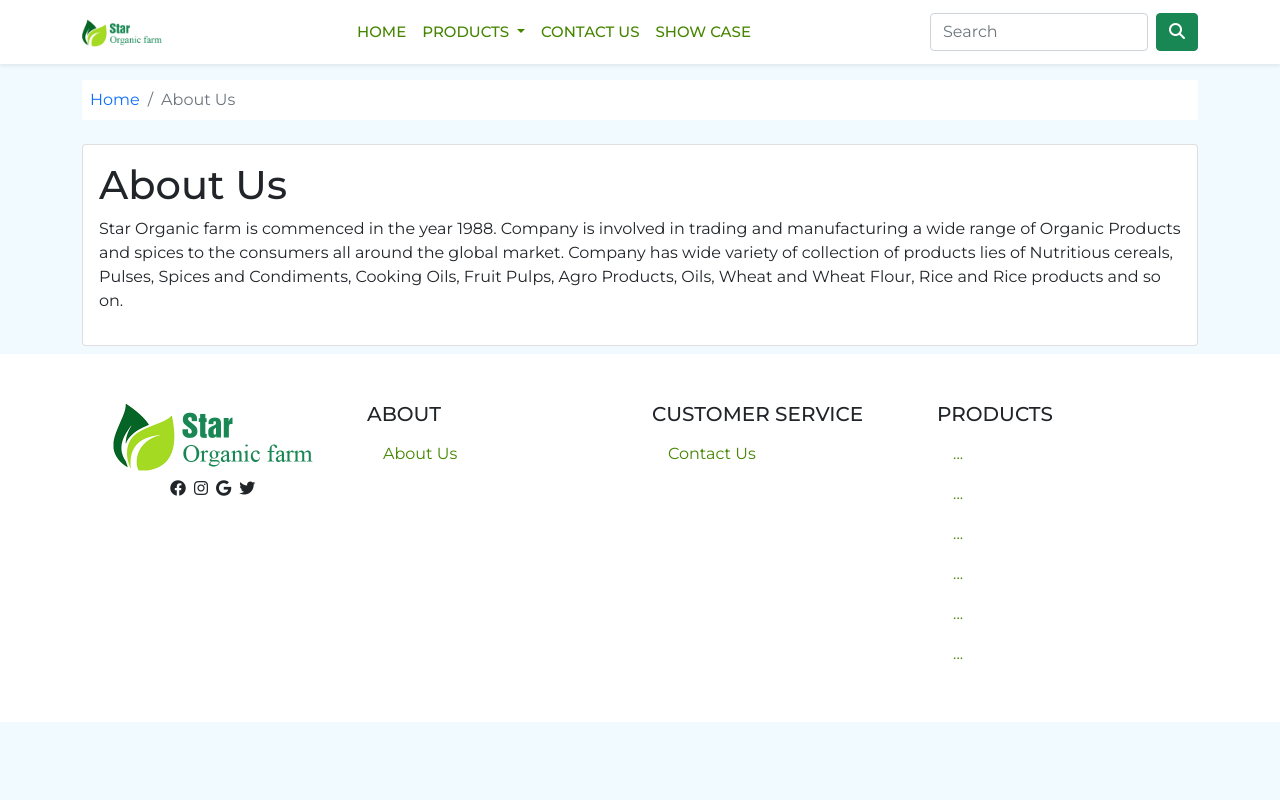
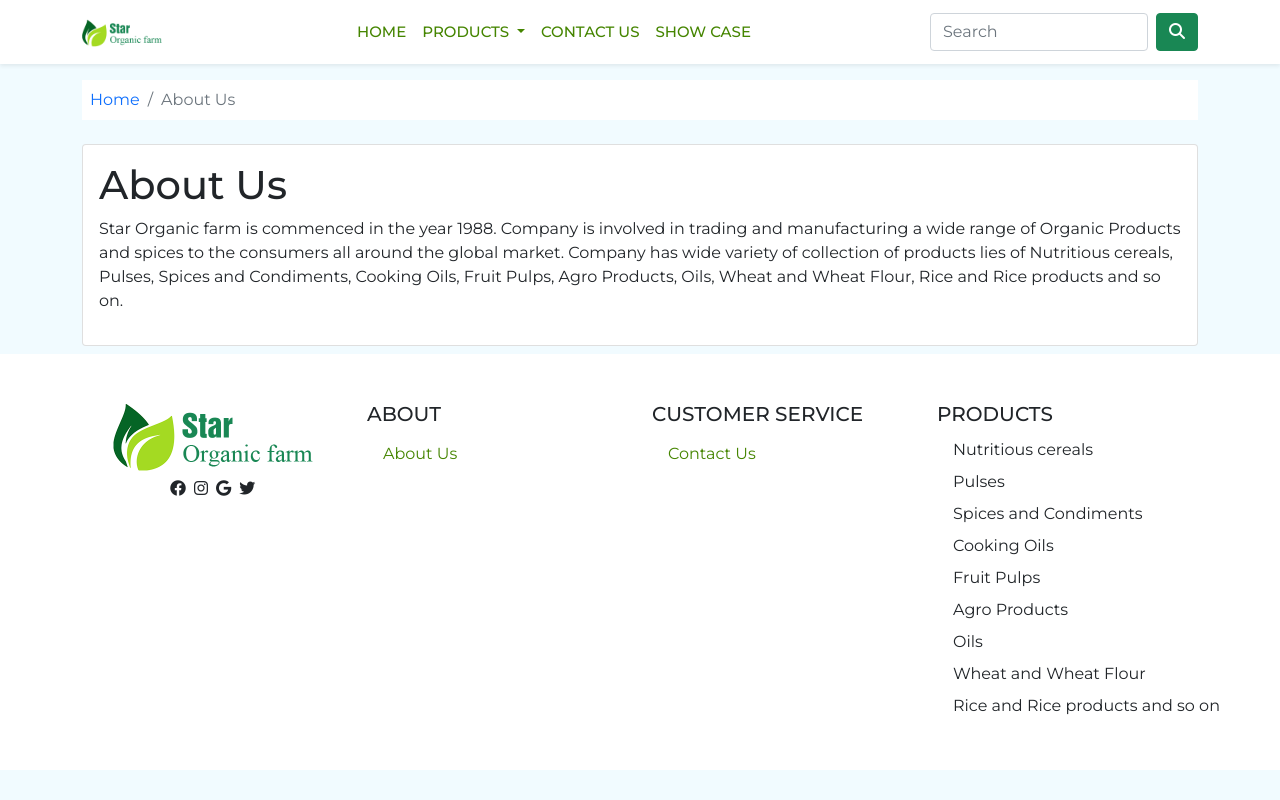
Before and after one commit to anhnbt/organic-farm-template, a plain HTML site: page about-us.html in a window 1280 px wide. Drawn offline with Linux system fonts and the light colour scheme.

Commit message:
Sửa header footer menu SP

```diff
--- a/about-us.html
+++ b/about-us.html
@@ -46,12 +46,15 @@
                             Products
                         </a>
                         <ul class="dropdown-menu">
-                            <li><a class="dropdown-item" href="#">SP 1</a></li>
-                            <li><a class="dropdown-item" href="#">SP 1</a></li>
-                            <li><a class="dropdown-item" href="#">SP 1</a></li>
-                            <li><a class="dropdown-item" href="#">SP 1</a></li>
-                            <li><a class="dropdown-item" href="#">SP 1</a></li>
-                            <li><a class="dropdown-item" href="#">SP 1</a></li>
+                            <li><a class="dropdown-item" href="#">Nutritious cereals</a></li>
+                            <li><a class="dropdown-item" href="#">Pulses </a></li>
+                            <li><a class="dropdown-item" href="#">Spices and Condiments </a></li>
+                            <li><a class="dropdown-item" href="#">Cooking Oils </a></li>
+                            <li><a class="dropdown-item" href="#">Fruit Pulps </a></li>
+                            <li><a class="dropdown-item" href="#">Agro Products </a></li>
+                            <li><a class="dropdown-item" href="#">Oils </a></li>
+                            <li><a class="dropdown-item" href="#">Wheat and Wheat Flour </a></li>
+                            <li><a class="dropdown-item" href="#">Rice and Rice products and so on </a></li>
                         </ul>
                     </li>
                     <li class="nav-item">
@@ -129,12 +132,15 @@
                     <div class="single-box">
                         <h2 class="fs-5 text-uppercase">Products</h2>
                         <ul class="nav flex-column">
-                            <li class="nav-item"><a class="nav-link text-success" href="#">...</a></li>
-                            <li class="nav-item"><a class="nav-link text-success" href="#">...</a></li>
-                            <li class="nav-item"><a class="nav-link text-success" href="#">...</a></li>
-                            <li class="nav-item"><a class="nav-link text-success" href="#">...</a></li>
-                            <li class="nav-item"><a class="nav-link text-success" href="#">...</a></li>
-                            <li class="nav-item"><a class="nav-link text-success" href="#">...</a></li>
+                            <li><a class="dropdown-item" href="#">Nutritious cereals</a></li>
+                            <li><a class="dropdown-item" href="#">Pulses </a></li>
+                            <li><a class="dropdown-item" href="#">Spices and Condiments </a></li>
+                            <li><a class="dropdown-item" href="#">Cooking Oils </a></li>
+                            <li><a class="dropdown-item" href="#">Fruit Pulps </a></li>
+                            <li><a class="dropdown-item" href="#">Agro Products </a></li>
+                            <li><a class="dropdown-item" href="#">Oils </a></li>
+                            <li><a class="dropdown-item" href="#">Wheat and Wheat Flour </a></li>
+                            <li><a class="dropdown-item" href="#">Rice and Rice products and so on </a></li>
                         </ul>
                     </div>
                 </div>
```
Also changed, not shown: contact-us.html (+18 -12 lines), products.html (+10 -5 lines).
